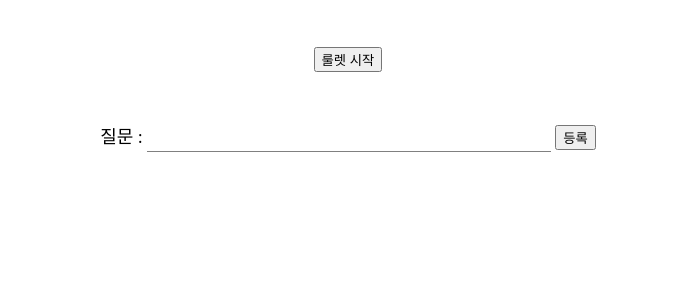
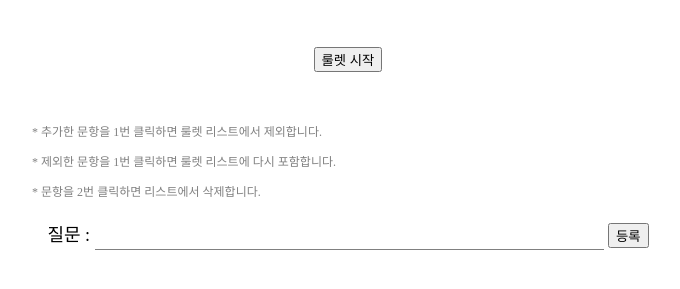
Before and after one commit to minkyeongJ/roulette, a plain HTML site: page index.html in a window 1280 px wide. Shown: the part 99-388 px from the top of the page, without its empty margins (292-972 px from the left). Drawn offline with Linux system fonts and the light colour scheme.

Commit message:
DeginCSS: 스타일 수정

```diff
--- a/index.html
+++ b/index.html
@@ -16,6 +16,12 @@
         <div class="section-roulette">
           <button id="button-choosequestion">룰렛 시작</button>
         </div>
+        <section class="section-howtouse">
+          <h1 class="ir">사용 설명서</h1>
+          <p>* 추가한 문항을 1번 클릭하면 룰렛 리스트에서 제외합니다.</p>
+          <p>* 제외한 문항을 1번 클릭하면 룰렛 리스트에 다시 포함합니다.</p>
+          <p>* 문항을 2번 클릭하면 리스트에서 삭제합니다.</p>
+        </section>
         <section class="section-inputquestion">
           <h1 class="ir">질문 입력란입니다.</h1>
           <label for="input-question">질문 : </label>
--- a/style.scss
+++ b/style.scss
@@ -15,13 +15,18 @@
   margin: 50px 0;
 }
 
+main {
+  margin: 0 auto;
+  width: 50%;
+}
+
 .section-inputquestion {
   label {
     font-size: 18px;
   }
   input {
     height: 23px;
-    width: 400px;
+    width: 80%;
     font-size: 16px;
     border: none;
     border-bottom: 1px solid gray;
@@ -32,7 +37,7 @@
   #showquestion-list {
     text-align: left;
     margin: 10px auto;
-    width: 400px;
+    width: 80%;
   }
 }
 
@@ -40,10 +45,19 @@
   margin: 50px 0;
 }
 
-.list-chosen{
-  background-color: gray;
+.list-chosen {
+  background-color: lightgray;
 }
 
-.except-choose{
+.except-choose {
   text-decoration: line-through;
 }
+
+.section-howtouse {
+  margin: 20px 0;
+  p {
+    text-align: left;
+    font-size: 12px;
+    color: gray;
+  }
+}
```
Also changed, not shown: README.md, style.css, 1 other file.
